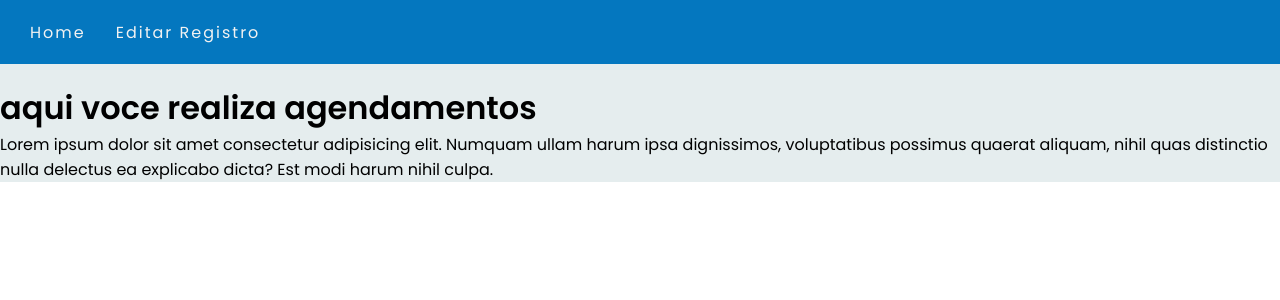
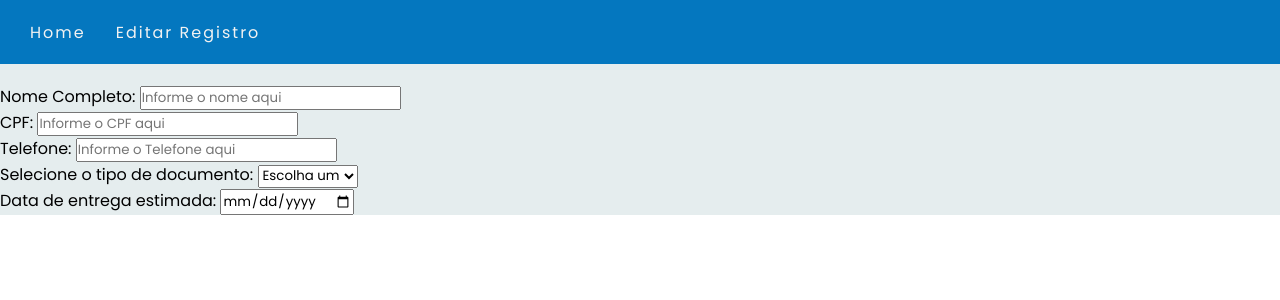
Before and after one commit to italoknd/C-IO-DOC, a Vue app in the folder controle_docs/: page /agendar in a window 1280 px wide. Shown: the top 300 px of the page. Built offline with nearby package versions, Linux system fonts and the light colour scheme.

Commit message:
inicio do formulário

```diff
--- a/controle_docs/src/components/Agendar.vue
+++ b/controle_docs/src/components/Agendar.vue
@@ -1,14 +1,49 @@
 <template>
-  <div>
-    <h1>aqui voce realiza agendamentos</h1>
-    <p>Lorem ipsum dolor sit amet consectetur adipisicing elit. Numquam ullam harum ipsa dignissimos, voluptatibus possimus quaerat aliquam, nihil quas distinctio nulla delectus ea explicabo dicta? Est modi harum nihil culpa.</p>
+  <div id="component">
+    <form action="">
+      <div class="row">
+        <div class="column">
+          <div class="row">
+            <div class="input-field">
+              <label for="completeName">Nome Completo: </label>
+              <input
+                id="completeName"
+                type="text"
+                placeholder="Informe o nome aqui"
+              />
+            </div>
+            <div class="input-field">
+              <label for="CPF">CPF: </label>
+              <input id="CPF" type="tel" placeholder="Informe o CPF aqui" />
+            </div>
+          </div>
+          <div class="input-field">
+            <label for="tel">Telefone: </label>
+            <input id="tel" type="tel" placeholder="Informe o Telefone aqui" />
+          </div>
+          <div id="doctype">
+            <label for="doctype">Selecione o tipo de documento: </label>
+            <select name="doctype" id="doctype">
+              <option value="" selected disabled>Escolha um</option>
+              <option value="">RG</option>
+              <option value="">CPF</option>
+              <option value="">Espelho</option>
+            </select>
+          </div>
+          <div id="date-input">
+            <label for="">Data de entrega estimada: </label>
+            <input type="date" name="" id="" />
+          </div>
+        </div>
+      </div>
+    </form>
   </div>
 </template>
 
 <script>
-  export default{
-    name: "Agendar",
-  }
+export default {
+  name: 'Agendar'
+}
 </script>
 
 <style scoped>
```
